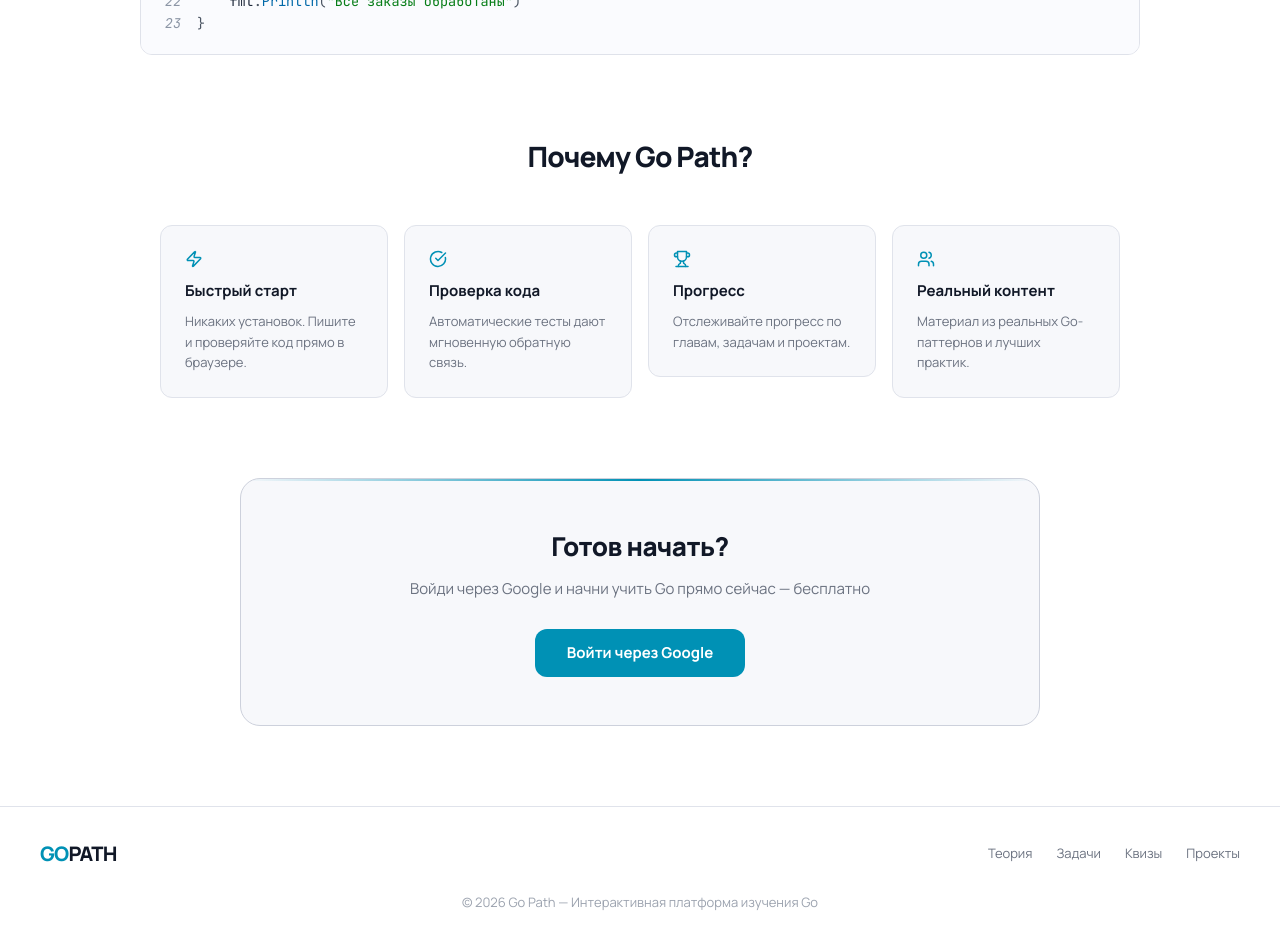
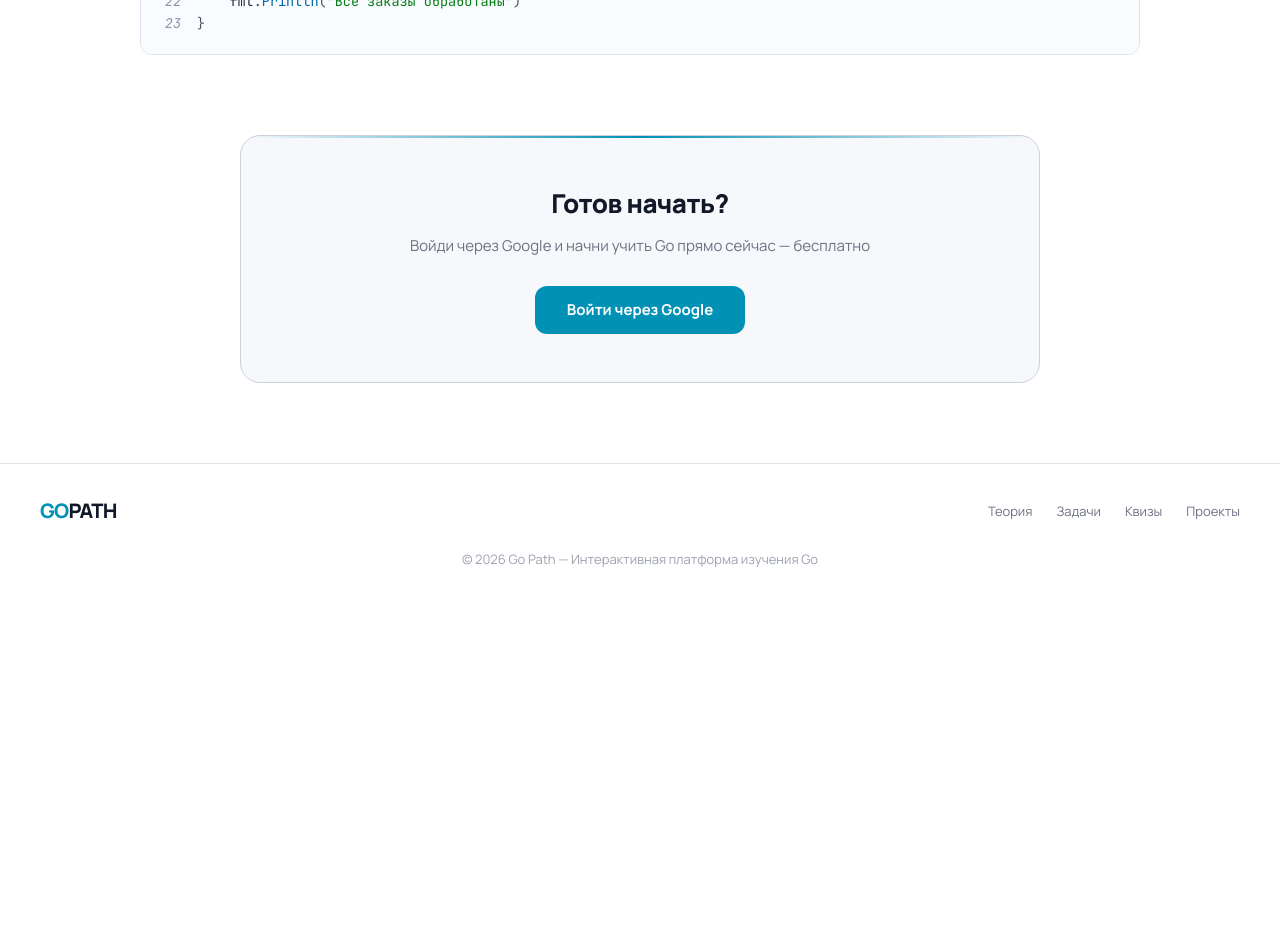
Before and after one commit to GlebMoskalev/go-path-frontend, a React (Vite) app: page / in a window 1280 px wide. Shown: the part 1840-2772 px from the top of the page. After the commit the page ends 2442 px from the top, so only its background shows below. Built offline with nearby package versions, Linux system fonts and the light colour scheme.

Commit message:
delete advantages

```diff
--- a/src/app/pages/HomePage.tsx
+++ b/src/app/pages/HomePage.tsx
@@ -1,5 +1,5 @@
 import { Link } from 'react-router';
-import { BookOpen, Code2, Brain, FolderGit2, ArrowRight, CheckCircle, Zap, Trophy, Users, XCircle } from 'lucide-react';
+import { BookOpen, Code2, Brain, FolderGit2, ArrowRight, XCircle } from 'lucide-react';
 import { motion, AnimatePresence } from 'motion/react';
 import { useAuth } from '../context/AuthContext';
 import { useEffect, useState } from 'react';
@@ -11,13 +11,6 @@
   { icon: <Code2 size={22} />, title: 'Задачи', description: 'Практические задачи с проверкой в реальном времени. Встроенный редактор кода.', to: '/tasks', color: 'var(--go-green)' },
   { icon: <Brain size={22} />, title: 'Квизы', description: 'Проверьте знания через вопросы с вариантами ответов и мгновенной обратной связью.', to: '/quiz', color: 'var(--go-amber)' },
   { icon: <FolderGit2 size={22} />, title: 'Проекты', description: 'Пошаговое создание реальных Go-приложений: REST API, CLI-инструменты.', to: '/projects', color: '#c792ea' },
-];
-
-const advantages = [
-  { icon: <Zap size={18} />, title: 'Быстрый старт', desc: 'Никаких установок. Пишите и проверяйте код прямо в браузере.' },
-  { icon: <CheckCircle size={18} />, title: 'Проверка кода', desc: 'Автоматические тесты дают мгновенную обратную связь.' },
-  { icon: <Trophy size={18} />, title: 'Прогресс', desc: 'Отслеживайте прогресс по главам, задачам и проектам.' },
-  { icon: <Users size={18} />, title: 'Реальный контент', desc: 'Материал из реальных Go-паттернов и лучших практик.' },
 ];
 
 const stats = [
@@ -265,34 +258,6 @@
         </div>
       </AnimatedSection>
 
-      {/* Advantages */}
-      <section style={{ padding: '0 24px 80px' }}>
-        <div style={{ maxWidth: '960px', margin: '0 auto' }}>
-          <AnimatedSection style={{ textAlign: 'center', marginBottom: '48px' }}>
-            <h2 style={{ fontSize: '28px', fontWeight: 800, color: 'var(--go-text)', letterSpacing: '-0.03em', marginBottom: '12px' }}>
-              Почему Go Path?
-            </h2>
-          </AnimatedSection>
-          <StaggerContainer style={{ display: 'grid', gridTemplateColumns: 'repeat(auto-fit, minmax(200px, 1fr))', gap: '16px' }}>
-            {advantages.map((a, i) => (
-              <StaggerItem key={i}>
-                <div style={{
-                  background: 'var(--go-surface)', border: '1px solid var(--go-border)',
-                  borderRadius: '12px', padding: '24px', transition: 'transform 0.2s, box-shadow 0.2s',
-                }}
-                  onMouseEnter={(e) => { e.currentTarget.style.transform = 'translateY(-2px)'; }}
-                  onMouseLeave={(e) => { e.currentTarget.style.transform = 'translateY(0)'; }}
-                >
-                  <div style={{ color: 'var(--go-cyan)', marginBottom: '12px' }}>{a.icon}</div>
-                  <div style={{ fontSize: '15px', fontWeight: 700, color: 'var(--go-text)', marginBottom: '8px' }}>{a.title}</div>
-                  <div style={{ fontSize: '13px', color: 'var(--go-muted)', lineHeight: '1.6' }}>{a.desc}</div>
-                </div>
-              </StaggerItem>
-            ))}
-          </StaggerContainer>
-        </div>
-      </section>
-
       {/* CTA */}
       {!user && (
         <AnimatedSection variant="scaleIn" style={{ padding: '0 24px 80px' }}>
```
